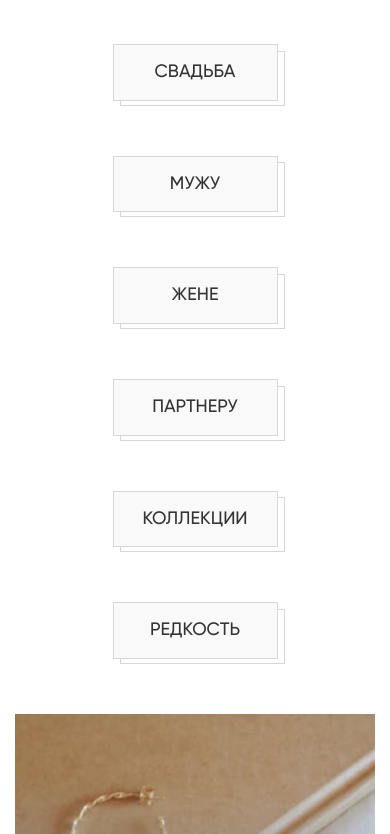
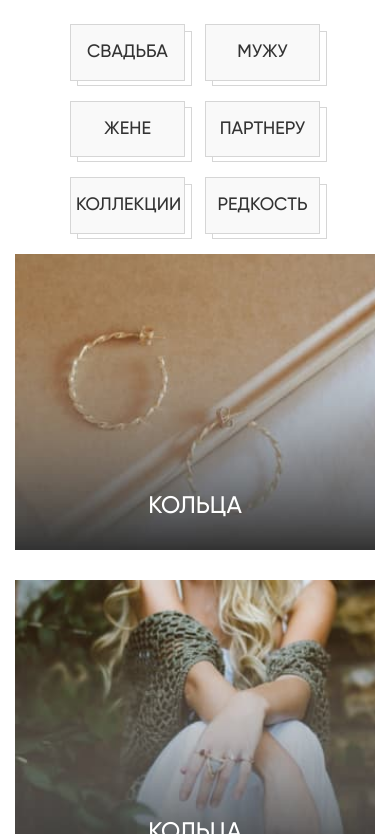
Before and after one commit to sergk1993/Ojjo, a website: page app/index.html in a window 390 px wide. Shown: the part 707-1541 px from the top of the page. Drawn offline with nearby package versions, Linux system fonts and the light colour scheme; files whose address does not match are found by name.

Commit message:
fix goods__btn

```diff
--- a/app/scss/_media.scss
+++ b/app/scss/_media.scss
@@ -115,6 +115,12 @@
     .offer{
         margin-bottom: 50px;
     }
+    .goods__btn{
+        width: 140px;
+    }
+    .goods__btn:after{
+        width: 140px;
+    }
 }
 
 @media(max-width:400px){
@@ -145,4 +151,14 @@
         width: 50px;
         height: 50px;
     }
+    .goods__title{
+        margin-bottom: 40px;
+    }
+    .goods__btn{
+        width: 115px;
+        margin: 0 10px 20px;
+    }
+    .goods__btn:after{
+        width: 115px;
+    }
 }
```
Also changed, not shown: app/css/style.min.css.
